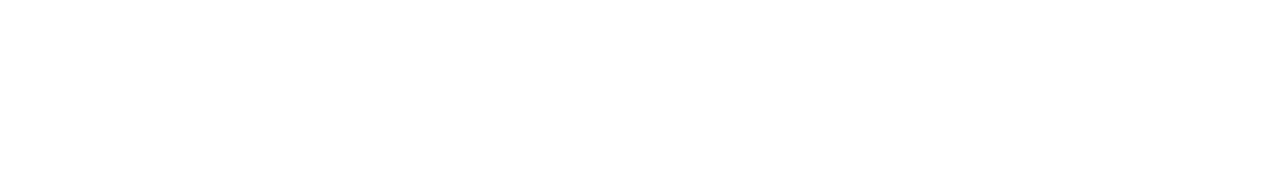
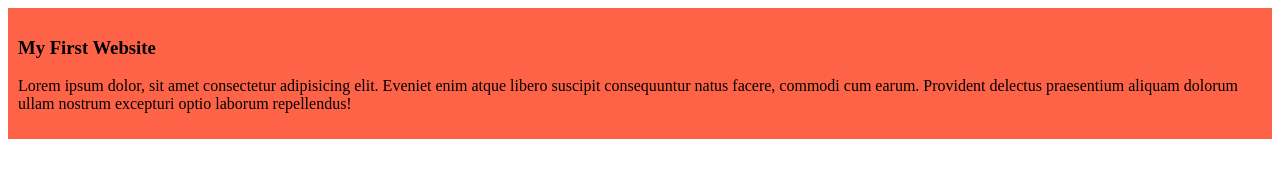
Before and after one commit to FMMurshid/MySimpleWebsite, a plain HTML site: page index.html in a window 1280 px wide. Drawn offline with Linux system fonts and the light colour scheme.

Commit message:
second commit

```diff
--- a/index.html
+++ b/index.html
@@ -4,8 +4,12 @@
     <meta charset="UTF-8">
     <meta name="viewport" content="width=device-width, initial-scale=1.0">
     <title>My Simple Website</title>
+    <link rel="stylesheet" href="styles/blog.css">
 </head>
 <body>
-
+    <div>
+        <h3>My First Website</h3>
+        <p>Lorem ipsum dolor, sit amet consectetur adipisicing elit. Eveniet enim atque libero suscipit consequuntur natus facere, commodi cum earum. Provident delectus praesentium aliquam dolorum ullam nostrum excepturi optio laborum repellendus!</p>
+    </div>
 </body>
 </html>
--- /dev/null
+++ b/styles/blog.css
@@ -0,0 +1,4 @@
+div {
+    background-color: tomato;
+    padding: 10px;
+}
```
